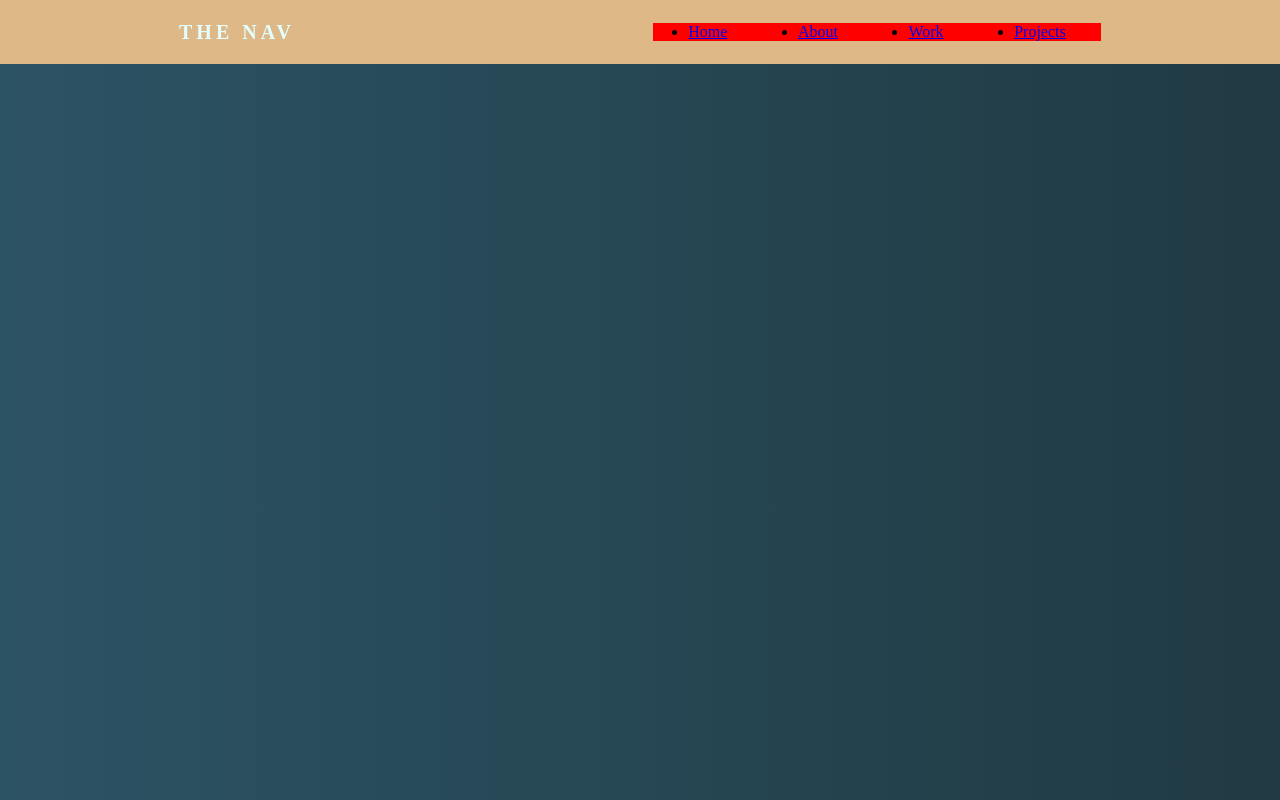
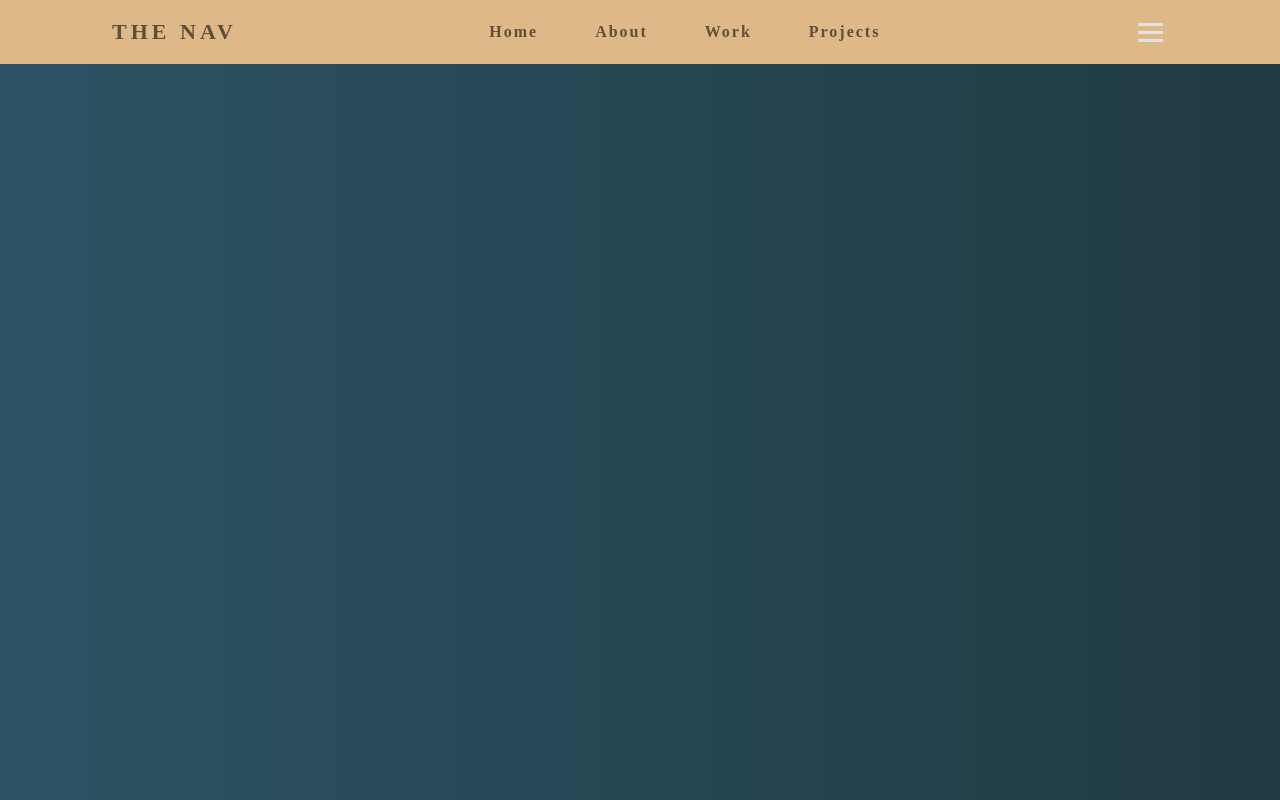
Before and after one commit to Diciannovesimo/portfolio-fullstack, a React (Create React App) app: page / in a window 1280 px wide. Built offline with nearby package versions, Linux system fonts and the light colour scheme.

Commit message:
Navbar progress, better file css

```diff
--- a/src/App.js
+++ b/src/App.js
@@ -1,10 +1,11 @@
-import Cardanimated from "./components/Cardanimated/Cardanimated";
-import Navbar from "./components/Navbar/Navbar";
+import Cardanimated from "./components/Cardanimated/cardanimated";
+import Navbar from "./components/Navbar/navbar";
 
 function App() {
   return (
     <div className="App">
       <Navbar/>
+
     </div>
   );
 }
--- /dev/null
+++ b/src/components/Cardanimated/cardanimated.css
@@ -0,0 +1,17 @@
+.card {
+    font-family: sans-serif;
+    background: white;
+    padding: 2rem 3rem;
+    border-radius: 2rem;
+    box-shadow: 0px 10px 30px rgba(0, 0, 0, 1);
+  }
+
+  .card p {
+    font-family: sans-serif;
+    padding-top: 1rem;
+    line-height: 150%;
+  }
+
+  .expand {
+    width: 35rem;
+  }
--- a/src/components/Navbar/Navbar.css
+++ b/src/components/Navbar/Navbar.css
@@ -0,0 +1,32 @@
+.navbar {
+    display: flex;
+    justify-content: space-around;
+    align-items: center;
+    min-height: 8vh;
+    background-color: #deb887;
+  }
+
+.navbar a {
+    color: #5E4E3A;
+    text-decoration: none;
+    letter-spacing: 2px;
+    font-weight: bold;
+    font-size: 16px;
+  }
+
+  .navbar li {
+    list-style: none;
+  }
+
+  /*
+  .burger{
+    display: none;
+  }
+  */
+
+  .burger h1 {
+    width: 25px;
+    height: 3px;
+    background-color: rgb(226, 226, 226);
+    margin: 5px;
+  }
--- a/src/components/Navbar/Navbar.js
+++ b/src/components/Navbar/Navbar.js
@@ -4,13 +4,18 @@ function Navbar() {
 
     return (
         <motion.div className="navbar">
-            <motion.h4 style={{fontFamily: 'Poppins', textTransform: 'uppercase', letterSpacing: '4px', fontSize: '20px', color: 'rgb(226, 266, 266)'}}> The Nav </motion.h4>
-            <motion.ul style={{display: 'flex' , justifyContent: 'space-around', width: '35%', background: 'red'}}>
+            <motion.h4 style={{ fontFamily: 'Poppins', textTransform: 'uppercase', letterSpacing: '4px', fontSize: '22px', color: '#5E4E3A'}}> The Nav </motion.h4>
+            <motion.ul style={{ display: 'flex', justifyContent: 'space-around', width: '35%', /*background: 'red'*/ }}>
                 <motion.li><motion.a href="#">Home</motion.a></motion.li>
                 <motion.li><motion.a href="#">About</motion.a></motion.li>
                 <motion.li><motion.a href="#">Work</motion.a></motion.li>
                 <motion.li><motion.a href="#">Projects</motion.a></motion.li>
             </motion.ul>
+            <motion.div className="burger">
+                <motion.h1 />
+                <motion.h1 />
+                <motion.h1 />
+            </motion.div>
         </motion.div>
 
     );
--- a/src/index.css
+++ b/src/index.css
@@ -1,44 +1,18 @@
-*{
-  margin:0;
+* {
+  margin: 0;
   padding: 0;
   box-sizing: border-box;
 }
 
 
-body{
+body {
   background: linear-gradient(to right, #2c5364, #203a43);
 }
 
 /*togliere questo centra tutto il contenuto di app*/
-.App{
- min-height: 100vh;
- display: block;
- justify-content: center;
- align-items: center;
+.App {
+  min-height: 100vh;
+  display: block;
+  justify-content: center;
+  align-items: center;
 }
-
-.card{
-  font-family: sans-serif;
-  background: white;
-  padding: 2rem 3rem;
-  border-radius: 2rem;
-  box-shadow: 0px 10px 30px rgba(0,0,0, 1);
-}
-
-.card p{
-  font-family: sans-serif;
-  padding-top: 1rem;
-  line-height: 150%;
-}
-
-.expand{
-  width: 35rem;
-}
-
-.navbar{
-  display: flex;
-  justify-content: space-around;
-  align-items: center;
-  min-height: 8vh;
-  background-color: burlywood;
-}
--- a/src/index.js
+++ b/src/index.js
@@ -1,6 +1,8 @@
 import React from 'react';
 import ReactDOM from 'react-dom/client';
 import './index.css';
+import './components/Navbar/navbar.css';
+import './components/Cardanimated/cardanimated.css'
 import App from './App';
 import reportWebVitals from './reportWebVitals';
 
```
